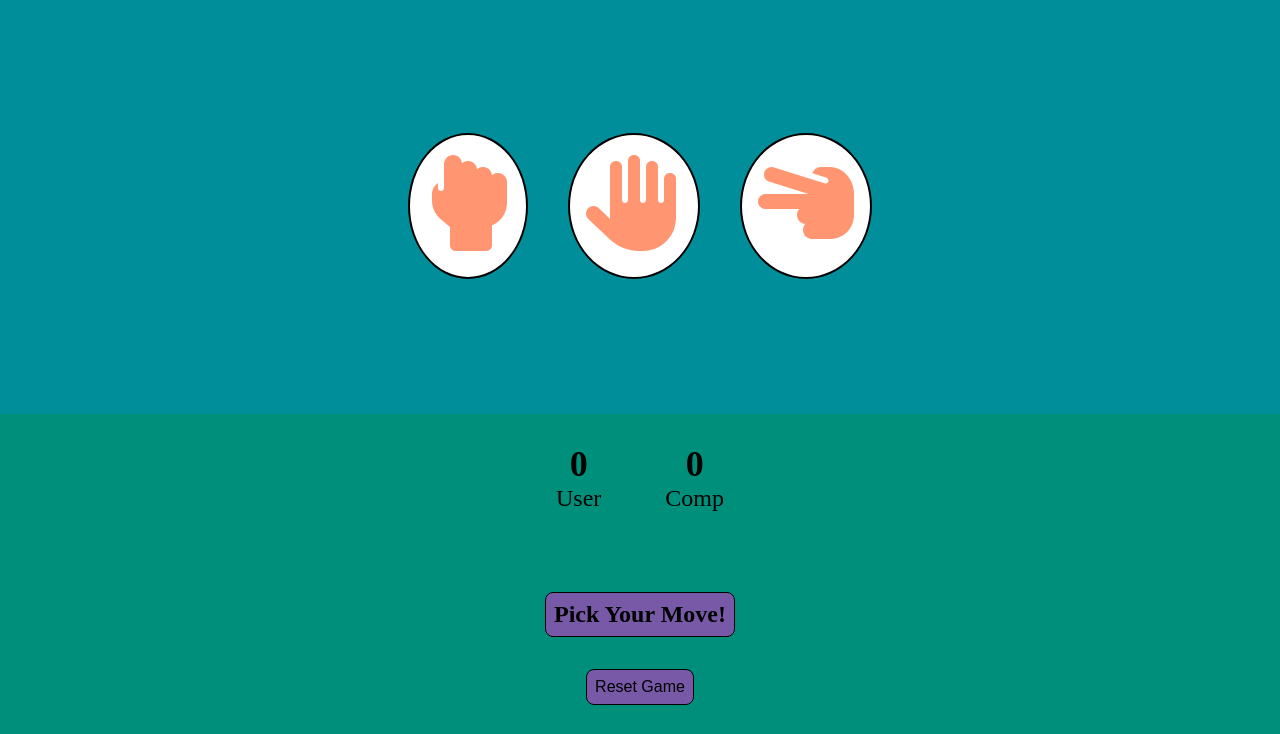
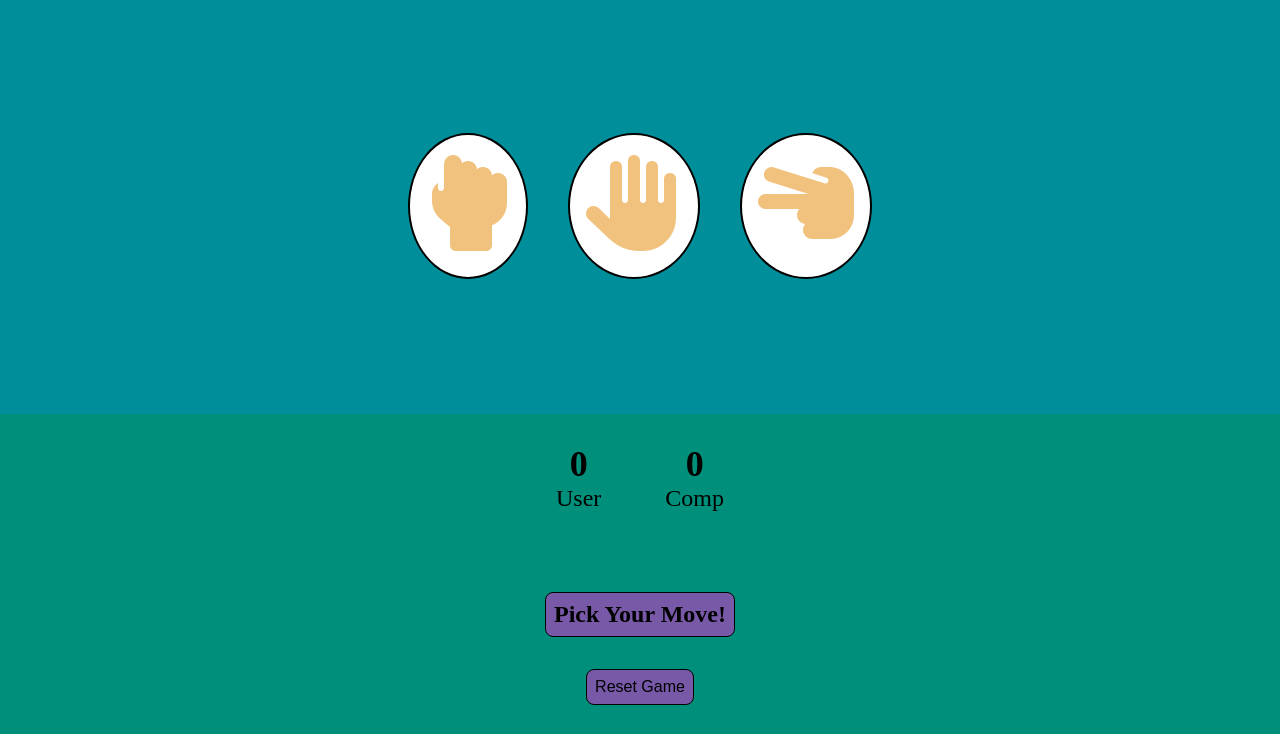
Before and after one commit to Abdul-Wasi/Rock-Paper-Scissors, a plain HTML site: page index.html in a window 1280 px wide. Shown: the part 74-808 px from the top of the page. Drawn offline with Linux system fonts and the light colour scheme.

Commit message:
color changes

```diff
--- a/style.css
+++ b/style.css
@@ -28,7 +28,7 @@ h1 {
   border: 2px solid black;
   border-radius: 50%;
   font-size: 12vmin;
-  color: #ff9671;
+  color: #f1c27d;
   padding: 2vmin;
   background-color: #fff;
 }
```
